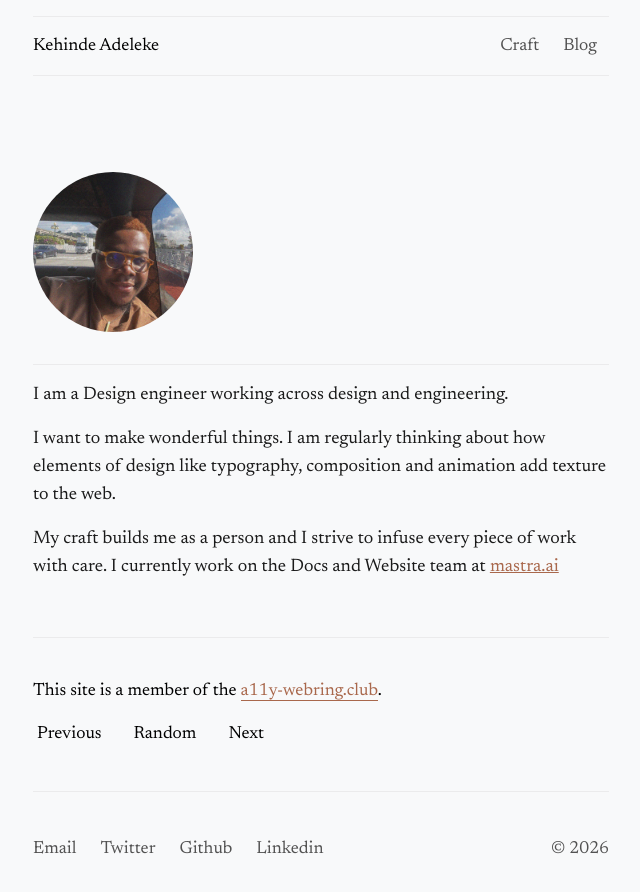
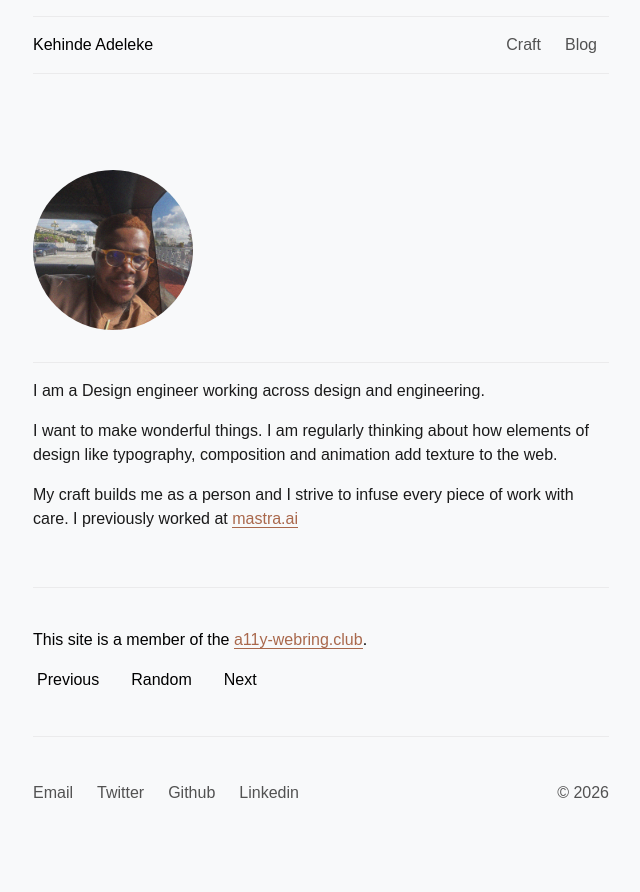
Before and after one commit to adeleke5140/portfolio-v2, a Next.js app: page / in a window 1280 px wide. Shown: the top 892 px of the page, without its empty margins (319-959 px from the left). After the commit the page ends 841 px from the top, so only its background shows below. Built offline with nearby package versions, Linux system fonts and the light colour scheme; a web font is replaced by a local one.

Commit message:
feat: use Google sans

```diff
--- a/src/app/blog/page.tsx
+++ b/src/app/blog/page.tsx
@@ -83,7 +83,7 @@ const Index = () => {
             key={year}
             className=" last:border-b-0 pt-10 first:pt-0 border-b-[0.5px] border-b-[#dcdcdc]"
           >
-            <p className="font-serif mb-4 text-lg text-ken-grey">{year}</p>
+            <p className="text-sm mb-4 text-ken-grey">{year}</p>
             <div>
               {posts.map((post) => (
                 <Link
@@ -92,11 +92,14 @@ const Index = () => {
                   className="group rounded-md py-2 block mb-2 transition-colors duration-200"
                 >
                   <div className="flex md:flex-row md:justify-between group-hover:translate-x-2 flex-col gap-1 transition-transform">
-                    <p className="text-lg hover:underline transition-all">
+                    <p className="hover:underline transition-all">
                       {post.title}
                     </p>
                     <span className="text-sm text-ken-grey">
-                      {formatDate(post.date || Date.now().toString())}
+                      {formatDate(
+                        post.date || Date.now().toString(),
+                        'LLL d, yyyy'
+                      )}
                     </span>
                   </div>
                 </Link>
--- a/src/app/craft/page.tsx
+++ b/src/app/craft/page.tsx
@@ -64,9 +64,7 @@ export default function Index() {
             key={category}
             className="grid  last:border-b-0  pt-10 first:pt-0 border-b-[0.5px] border-b-[#dcdcdc]"
           >
-            <p className="font-serif mb-4 capitalize text-lg text-ken-grey">
-              {category}
-            </p>
+            <p className="mb-4 capitalize text-sm text-ken-grey">{category}</p>
             <div>
               {crafts.map((craft) => (
                 <Link
@@ -76,7 +74,7 @@ export default function Index() {
                 >
                   <div className="flex group-hover:translate-x-2 flex-col gap-1 transition-transform ">
                     <p className="flex gap-2 items-center">
-                      <span className="text-lg  hover:underline  transition-all">
+                      <span className="hover:underline  transition-all">
                         {craft.title}
                       </span>
                       <span>{craft.isNew ? <NewBadge /> : ''}</span>
--- a/src/app/layout.tsx
+++ b/src/app/layout.tsx
@@ -7,9 +7,7 @@ import { Toaster } from 'sonner'
 export default function Layout({ children }: { children: React.ReactNode }) {
   return (
     <html lang="en">
-      <body
-        className={`${fonts.newsreader.variable} ${fonts.berkeleyMono.variable}`}
-      >
+      <body className={`${fonts.berkeleyMono.variable} ${fonts.sans.variable}`}>
         <div
           className={`min-h-screen font-sans outline outline-pink-200  bg-[rgb(248,249,250)] text-ken-black`}
           id="container"
@@ -17,19 +15,19 @@ export default function Layout({ children }: { children: React.ReactNode }) {
           <Toaster />
           <div className="relative flex px-6 flex-col min-h-screen pb-8">
             <header className="mt-4 max-w-[36rem] w-full mx-auto flex border-y py-3 border-[#dcdcdc7e] items-center justify-between">
-              <Link href="/" className="text-[17.5px]">
+              <Link href="/" className="text-base">
                 Kehinde Adeleke
               </Link>
               <nav className="flex cursor-pointer items-center">
                 <Link
                   href="/craft"
-                  className="text-ken-grey text-[17.5px] -ml-3 px-3 py-1 rounded-xl "
+                  className="text-ken-grey text-base -ml-3 px-3 py-1 rounded-xl "
                 >
                   Craft
                 </Link>
                 <Link
                   href="/blog"
-                  className="text-ken-grey text-[17.5px] px-3 py-1 rounded-xl "
+                  className="text-ken-grey text-base px-3 py-1 rounded-xl "
                 >
                   Blog
                 </Link>
--- a/src/components/home/a11y-section.tsx
+++ b/src/components/home/a11y-section.tsx
@@ -2,10 +2,10 @@ export const A11ySection = () => {
   return (
     <div className="px-0 w-full border-y border-[#dcdcdc7e] py-10 flex gap-1.5 items-center">
       <nav className="flex flex-col gap-3" aria-labelledby="a11y-webring-club">
-        <p className="text-[17.5px]">
+        <p className="text-base">
           This site is a member of the{' '}
           <a
-            className="text-primary border-b border-primary  "
+            className="text-primary border-b border-primary"
             rel="external"
             href="https://a11y-webring.club/"
           >
@@ -16,7 +16,7 @@ export const A11ySection = () => {
         <ul className="flex gap-2">
           <li className="">
             <a
-              className="hover:underline  justify-between group flex gap-1.5 text-[17.5px] items-center px-3 py-1 -ml-2 rounded-xl"
+              className="hover:underline  justify-between group flex gap-1.5 items-center px-3 py-1 -ml-2 rounded-xl"
               rel="external"
               referrerPolicy="strict-origin"
               href="https://a11y-webring.club/prev"
@@ -26,7 +26,7 @@ export const A11ySection = () => {
           </li>
           <li className="">
             <a
-              className="  hover:underline  justify-between group px-3 flex gap-1.5 items-center text-[17.5px] py-1 rounded-xl"
+              className="hover:underline  justify-between group px-3 flex gap-1.5 items-center py-1 rounded-xl"
               rel="external"
               referrerPolicy="strict-origin"
               href="https://a11y-webring.club/random"
@@ -36,7 +36,7 @@ export const A11ySection = () => {
           </li>
           <li className="">
             <a
-              className="  hover:underline  justify-between group flex gap-1.5 items-center px-3 text-[17.5px] py-1 rounded-xl"
+              className="hover:underline  justify-between group flex gap-1.5 items-center px-3 py-1 rounded-xl"
               rel="external"
               referrerPolicy="strict-origin"
               href="https://a11y-webring.club/next"
--- a/src/components/introduction.tsx
+++ b/src/components/introduction.tsx
@@ -38,23 +38,22 @@ export const Introduction = () => {
         <section className="px-0">
           <div className="flex flex-col text-[var(--gray-1)] gap-2 dark:border-[#282828] dark:bg-[#282828]">
             <div>
-              <p className="text-lg  my-4">
+              <p className="text-base my-4">
                 I am a Design engineer working across design and engineering.
               </p>
 
-              <p className="text-lg my-4">
+              <p className="text-base my-4">
                 I want to make wonderful things. I am regularly thinking about
-                how elements of design like typography, composition and animation add texture to
-                the web.
+                how elements of design like typography, composition and
+                animation add texture to the web.
               </p>
 
-              <p className="text-lg my-4">
+              <p className="text-base my-4">
                 My craft builds me as a person and I strive to infuse every
-                piece of work with care. I currently work on the Docs and
-                Website team at{' '}
+                piece of work with care. I previously worked at{' '}
                 <a
                   href="https://www.mastra.ai"
-                  className="underline decoration-primary text-primary"
+                  className="border-b border-primary text-primary"
                 >
                   mastra.ai
                 </a>{' '}
@@ -65,14 +64,14 @@ export const Introduction = () => {
 
         <A11ySection />
 
-        <div className="flex gap-4  md:gap-0 flex-col md:flex-row md:items-center justify-between">
+        <div className="flex gap-4 md:gap-0 flex-col md:flex-row md:items-center justify-between">
           <div className="flex">
             {connection.map((con) => (
               <a
                 key={con.name}
                 target="_blank"
                 href={con.value}
-                className="capitalize text-ken-grey hover:underline first:-ml-3 justify-between group flex gap-1.5 text-[17.5px] items-center px-3 py-1 rounded-xl"
+                className="capitalize text-ken-grey hover:underline first:-ml-3 justify-between group flex gap-1.5 items-center px-3 py-1 rounded-xl"
                 rel="external"
                 referrerPolicy="strict-origin"
               >
@@ -80,7 +79,7 @@ export const Introduction = () => {
               </a>
             ))}
           </div>
-          <p className="text-ken-grey text-[17.5px]">
+          <p className="text-ken-grey text-base">
             © {new Date().getFullYear()}
           </p>
         </div>
--- a/src/components/page-wrapper.tsx
+++ b/src/components/page-wrapper.tsx
@@ -23,7 +23,7 @@ const PageWrapper = ({
 }: PageWrapperProps) => {
   const slot =
     heading && typeof heading == 'string' ? (
-      <h1 className="font-serif text-left py-10 text-[40px] font-medium w-full capitalize leading-[100%] tracking-[-0.96px]">
+      <h1 className="text-left py-10 text-[40px] w-full capitalize leading-[100%] tracking-[-0.96px]">
         {heading}
       </h1>
     ) : (
--- a/src/fonts/setup.ts
+++ b/src/fonts/setup.ts
@@ -1,4 +1,3 @@
-import { Newsreader } from 'next/font/google'
 import localFont from 'next/font/local'
 
 export const berkeleyMono = localFont({
@@ -7,15 +6,13 @@ export const berkeleyMono = localFont({
   variable: '--font-berkeley-mono',
 })
 
-export const newsreader = Newsreader({
-  subsets: ['latin'],
-  variable: '--font-newsreader',
+export const sans = localFont({
+  src: './Google-sans-variable.ttf',
   display: 'swap',
-  weight: ['400', '500', '600', '700', '800'],
-  style: ['normal', 'italic'],
+  variable: '--font-sans',
 })
 
 export const fonts = {
   berkeleyMono,
-  newsreader,
+  sans,
 }
--- a/src/styles/globals.css
+++ b/src/styles/globals.css
@@ -62,7 +62,7 @@ pre,
 }
 
 code {
-  @apply font-mono bg-[#ededed] overflow-x-auto rounded-[6px] py-0.5 px-[3.6px] border border-[#e5e7eb] text-[15px];
+  @apply font-mono overflow-x-auto rounded-[6px] bg-top from-[#f8f8f8] to-[#fcfcfc] py-0.5 px-[3.6px] border border-[hsl(0_0%_92%)] text-[15px];
 }
 
 pre code {
--- a/tailwind.config.js
+++ b/tailwind.config.js
@@ -54,9 +54,8 @@ module.exports = {
         },
       },
       fontFamily: {
-        sans: ['var(--font-newsreader)', ...defaultTheme.fontFamily.sans],
+        sans: ['var(--font-sans)', ...defaultTheme.fontFamily.sans],
         mono: ['var(--font-berkeley-mono)', ...defaultTheme.fontFamily.mono],
-        serif: ['var(--font-newsreader)', ...defaultTheme.fontFamily.serif],
       },
       transitionProperty: {
         'transform-opacity': 'transform, opacity',
```
Also changed, not shown: src/components/mdx/mdx-components.tsx (+8 -18 lines), src/fonts/Newsreader_24pt-Regular.ttf (deleted), 1 other file (tests, documents, lock files or other folders).
